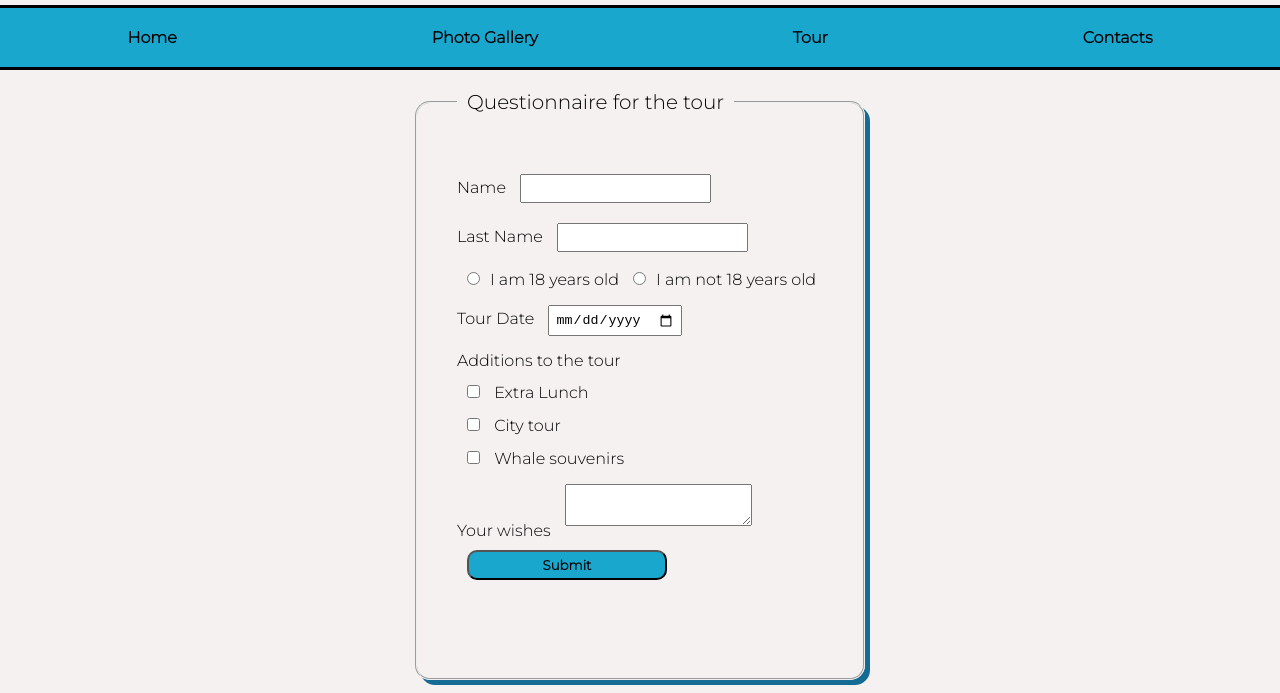
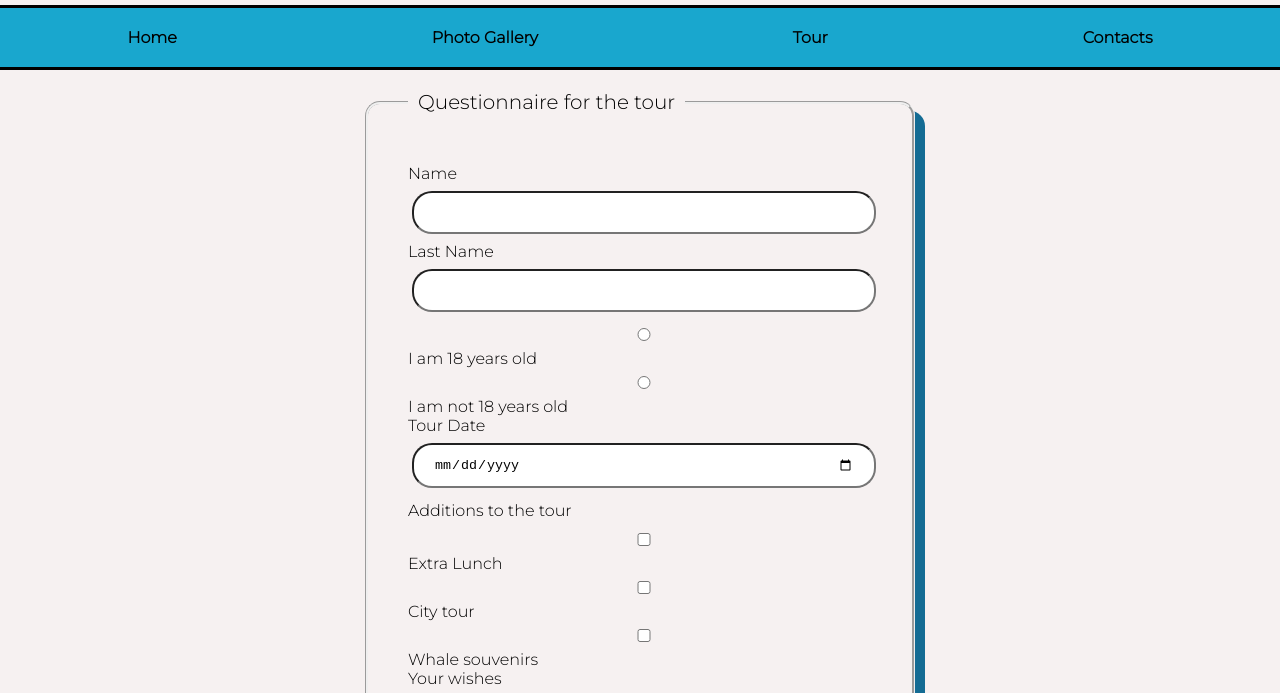
Before and after one commit to tatticodes/whaleSite, a plain HTML site: page pagethree.html in a window 1280 px wide. Shown: the part 81-774 px from the top of the page. Drawn offline with Linux system fonts and the light colour scheme.

Commit message:
Edit file

```diff
--- a/pagethree.html
+++ b/pagethree.html
@@ -40,7 +40,7 @@
             <label for="lastName">Last Name</label>
             <input type="text" id="lastName" alt="last-name">
         </div>
-        <div>
+        <div class="answer">
             <input type="radio" name="checkAgree" value="yes">I am 18 years old
             <input type="radio" name="checkAgree" value="no">I am not 18 years old
         </div>
@@ -49,6 +49,7 @@
             <input type="date" name="dateTour" id="dateTour">
         </div>
         <p>Additions to the tour</p>
+        <div>
             <div>
                 <input type="checkbox" id="addTour" name="lunch">
                 <label for="addTour">Extra Lunch</label>
@@ -61,6 +62,7 @@
                 <input type="checkbox" id="addTour" name="whaleSouv">
                 <label for="addTour">Whale souvenirs</label>
             </div>
+        </div>
         <div>
             <label for="wishes">Your wishes</label>
             <textarea name="wishesArea" id="wishes"></textarea>
--- a/style.css
+++ b/style.css
@@ -123,12 +123,13 @@ p {
 
 /*Tour*/
 fieldset {
-    width: 450px;
-    height: 600px;
+    width: 550px;
+    height: 700px;
     margin: auto;
     padding: 40px;
+    border-width: 3px;
     border-radius: 15px;
-    box-shadow: 5px 5px #146c94;
+    box-shadow: 10px 10px #146c94;
 
 }
 
@@ -139,6 +140,8 @@ legend {
 
 input,
 textarea {
-    margin: 10px;
-    padding: 5px;
+    width: 100%;
+    margin: 8px 4px;
+    padding: 12px 20px;
+    border-radius: 20px;
 }
```
Lines whose indentation alone changed are shown as unchanged.
